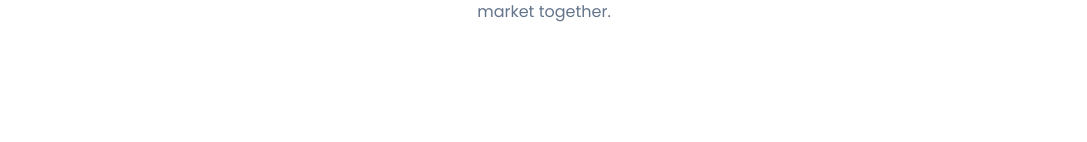
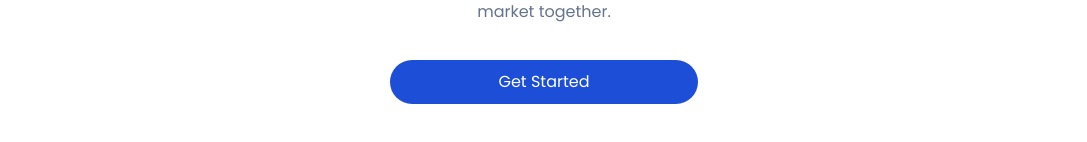
Before and after one commit to mzacom/NEW-GTA, a React (Vite) app in the folder client/: page / in a window 1280 px wide. Shown: the part 1835-1977 px from the top of the page, without its empty margins (96-1183 px from the left). Built offline with nearby package versions, Linux system fonts and the light colour scheme; no server answers.

Commit message:
hero bugs fixed

```diff
--- a/client/src/components/School.jsx
+++ b/client/src/components/School.jsx
@@ -38,7 +38,7 @@ const School = () => {
 
             <Link
               to={"school"}
-              className=" h-11 p-2 w-[40%] sm:w-[30%] rounded-full sign2 flex justify-center items-center mx-auto mt-[2rem] text-white "
+              className=" h-11 p-2 w-[40%] sm:w-[30%] bg-blue-700 rounded-full sign2 flex justify-center items-center mx-auto mt-[2rem] text-white "
             >
               Get Started
             </Link>
```
